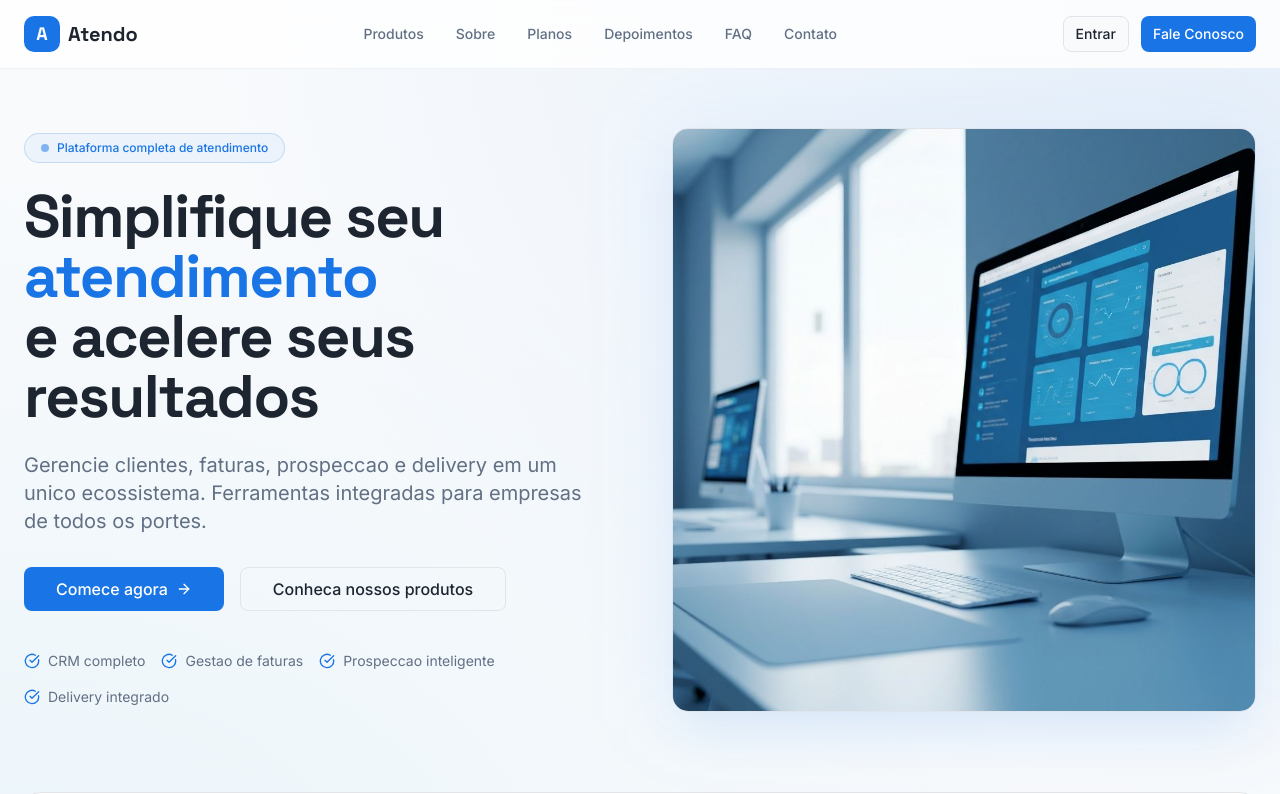
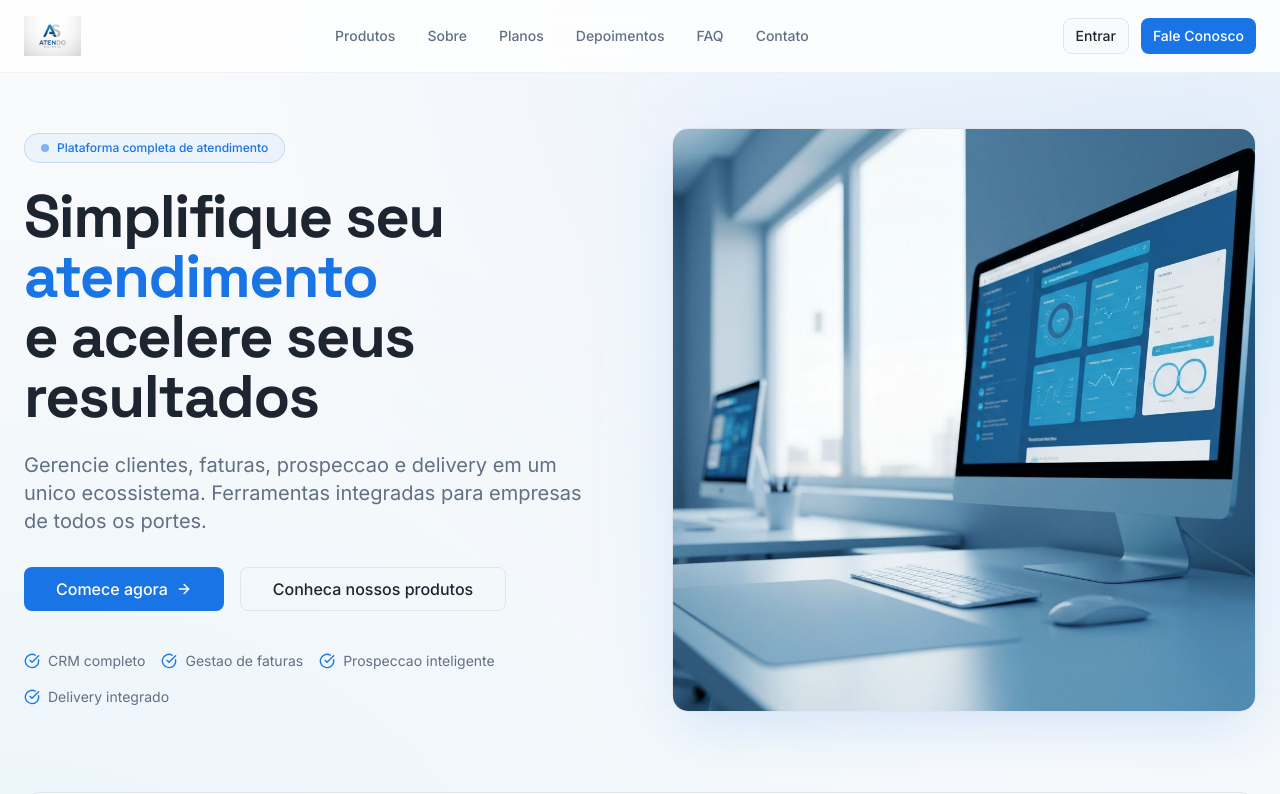
Before and after one commit to Atendo-Sistemas/Institucional-Tema-Atendo, a Next.js app: page / in a window 1280 px wide. Shown: the top 794 px of the page. Built offline with nearby package versions, Linux system fonts and the light colour scheme.

Commit message:
feat: add logo and update header/footer
Use project logo in header and footer; update footer links.

Co-authored-by: Atendo Sistemas <194499324+Atendo-Sistemas@users.noreply.github.com>

```diff
--- a/components/footer.tsx
+++ b/components/footer.tsx
@@ -3,8 +3,7 @@ const productLinks = [
   { label: "Cartoes Digitais", href: "https://meu.atendo.log.br" },
   { label: "Gerenciador de Faturas", href: "https://painel.atendo.log.br" },
   { label: "MasProspect Pro", href: "https://prospec.atendo.log.br/" },
-  { label: "PedirJa", href: "https://pedirja.com.br/" },
-  { label: "Pedido da Hora", href: "#contato" },
+  { label: "Delivery e Automacao", href: "#contato" },
 ];
 
 const siteLinks = [
@@ -22,6 +21,8 @@ const legalLinks = [
   { label: "LGPD", href: "#" },
 ];
 
+import Image from "next/image";
+
 export function Footer() {
   return (
     <footer className="border-t border-border bg-foreground text-background">
@@ -29,13 +30,14 @@ export function Footer() {
         <div className="grid gap-12 md:grid-cols-2 lg:grid-cols-4">
           {/* Brand */}
           <div className="lg:col-span-1">
-            <div className="flex items-center gap-2">
-              <div className="flex h-9 w-9 items-center justify-center rounded-lg bg-primary">
-                <span className="text-lg font-bold text-primary-foreground font-heading">
-                  A
-                </span>
-              </div>
-              <span className="text-xl font-bold font-heading">Atendo</span>
+            <div className="flex items-center">
+              <Image
+                src="/images/logo-atendo.png"
+                alt="Atendo Sistemas"
+                width={140}
+                height={42}
+                className="h-10 w-auto brightness-0 invert"
+              />
             </div>
             <p className="mt-4 text-sm leading-relaxed opacity-70">
               Sistema de Atendimento completo para empresas de todos os portes.
--- a/components/header.tsx
+++ b/components/header.tsx
@@ -1,6 +1,7 @@
 "use client";
 
 import { useState } from "react";
+import Image from "next/image";
 import { Menu, X } from "lucide-react";
 import { Button } from "@/components/ui/button";
 
@@ -20,15 +21,15 @@ export function Header() {
     <header className="fixed top-0 left-0 right-0 z-50 border-b border-border/50 bg-card/80 backdrop-blur-md">
       <div className="mx-auto flex max-w-7xl items-center justify-between px-6 py-4">
         {/* Logo */}
-        <a href="#" className="flex items-center gap-2">
-          <div className="flex h-9 w-9 items-center justify-center rounded-lg bg-primary">
-            <span className="text-lg font-bold text-primary-foreground font-heading">
-              A
-            </span>
-          </div>
-          <span className="text-xl font-bold font-heading text-foreground">
-            Atendo
-          </span>
+        <a href="#" className="flex items-center">
+          <Image
+            src="/images/logo-atendo.png"
+            alt="Atendo Sistemas"
+            width={150}
+            height={45}
+            className="h-10 w-auto"
+            priority
+          />
         </a>
 
         {/* Desktop Nav */}
```
Also changed, not shown: public/images/logo-atendo.png (added).
